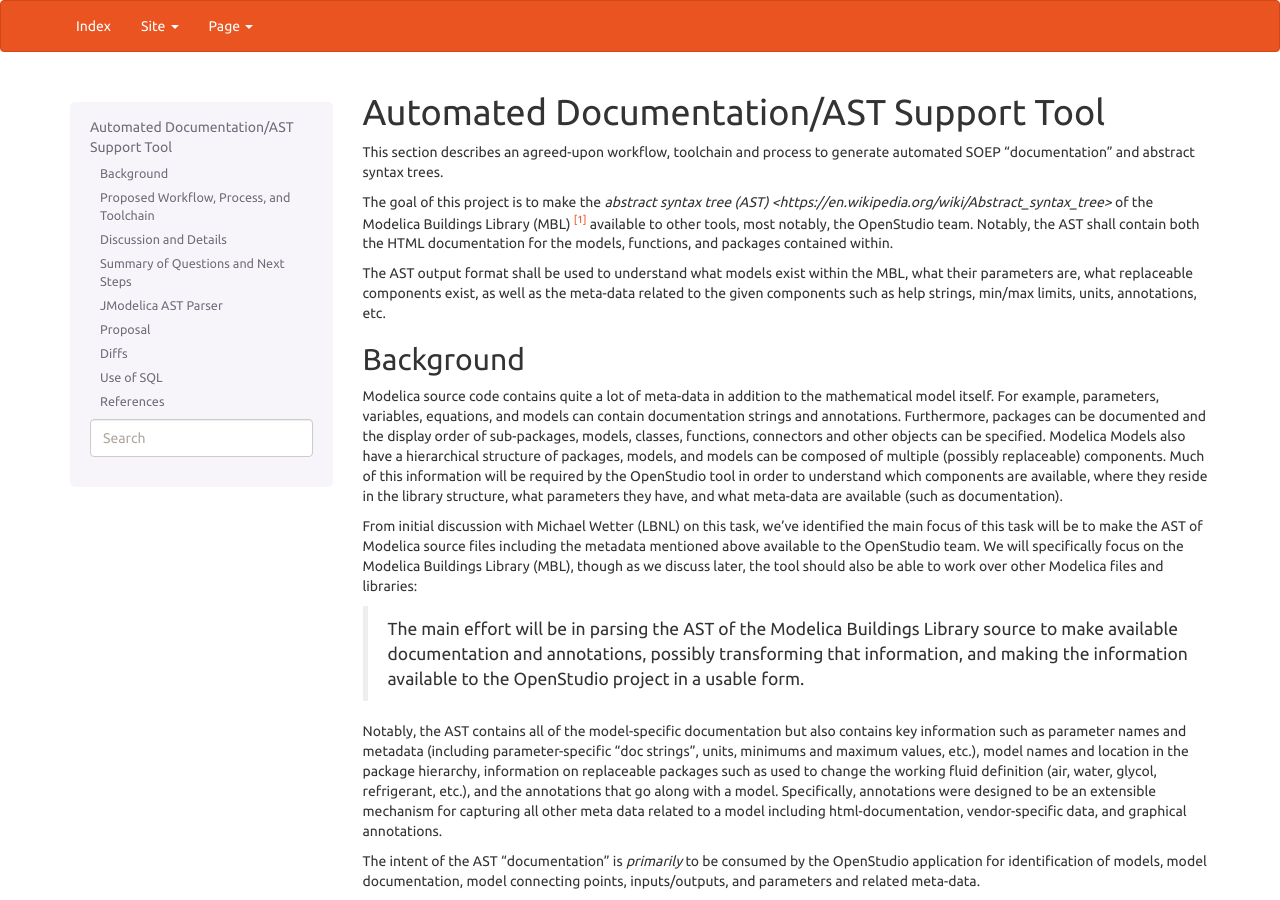
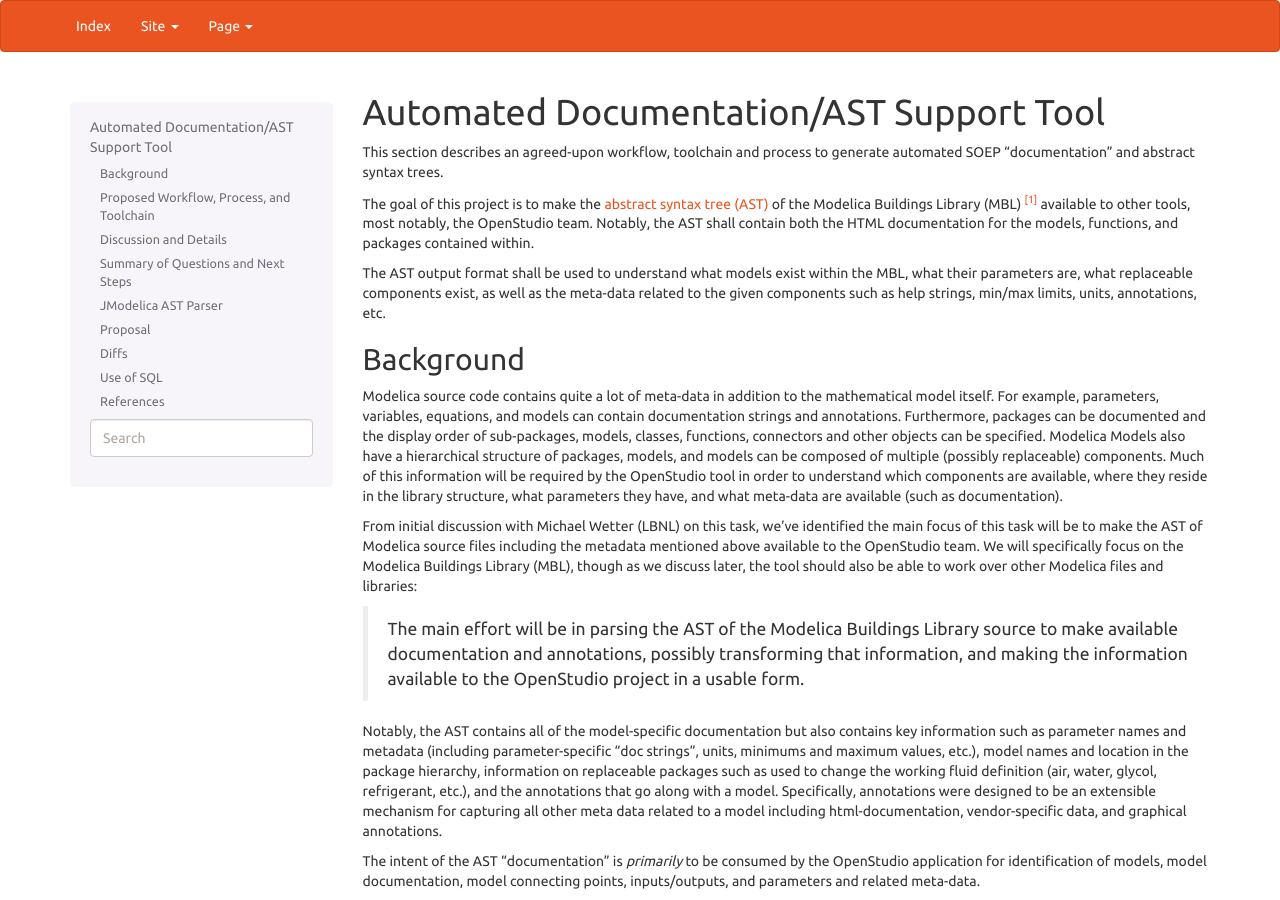
Before and after one commit to lbl-srg/soep, a Sphinx documentation site: the page built from doc-design/source/automatedDocAstTool.rst, in a window 1280 px wide and 900 px high. Built offline with Sphinx 7.4.7, drawn with Linux system fonts in a browser that asks for light colours.

Commit message:
correct url link

```diff
--- a/doc-design/source/automatedDocAstTool.rst
+++ b/doc-design/source/automatedDocAstTool.rst
@@ -5,10 +5,10 @@ This section describes an agreed-upon workflow, toolchain and process to
 generate automated SOEP "documentation" and abstract syntax trees.
 
 The goal of this project is to make the `abstract syntax tree (AST)
-<https://en.wikipedia.org/wiki/Abstract_syntax_tree>` of the Modelica Buildings
-Library (MBL) [#fn_mbl]_ available to other tools, most notably, the OpenStudio
-team. Notably, the AST shall contain both the HTML documentation for the
-models, functions, and packages contained within.
+<https://en.wikipedia.org/wiki/Abstract_syntax_tree>`_ of the Modelica
+Buildings Library (MBL) [#fn_mbl]_ available to other tools, most notably, the
+OpenStudio team. Notably, the AST shall contain both the HTML documentation for
+the models, functions, and packages contained within.
 
 The AST output format shall be used to understand what models exist within the
 MBL, what their parameters are, what replaceable components exist, as well as
```
